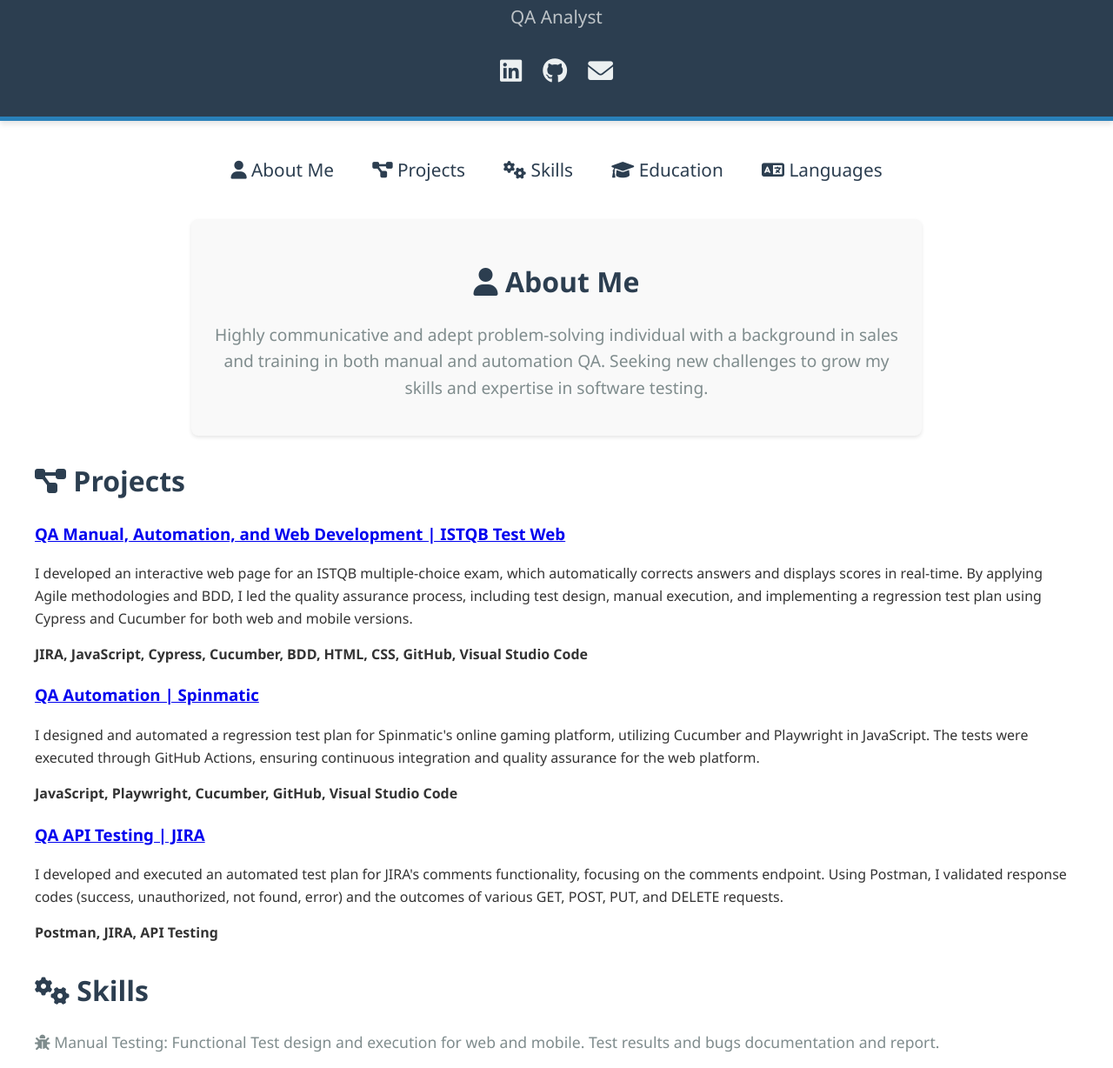
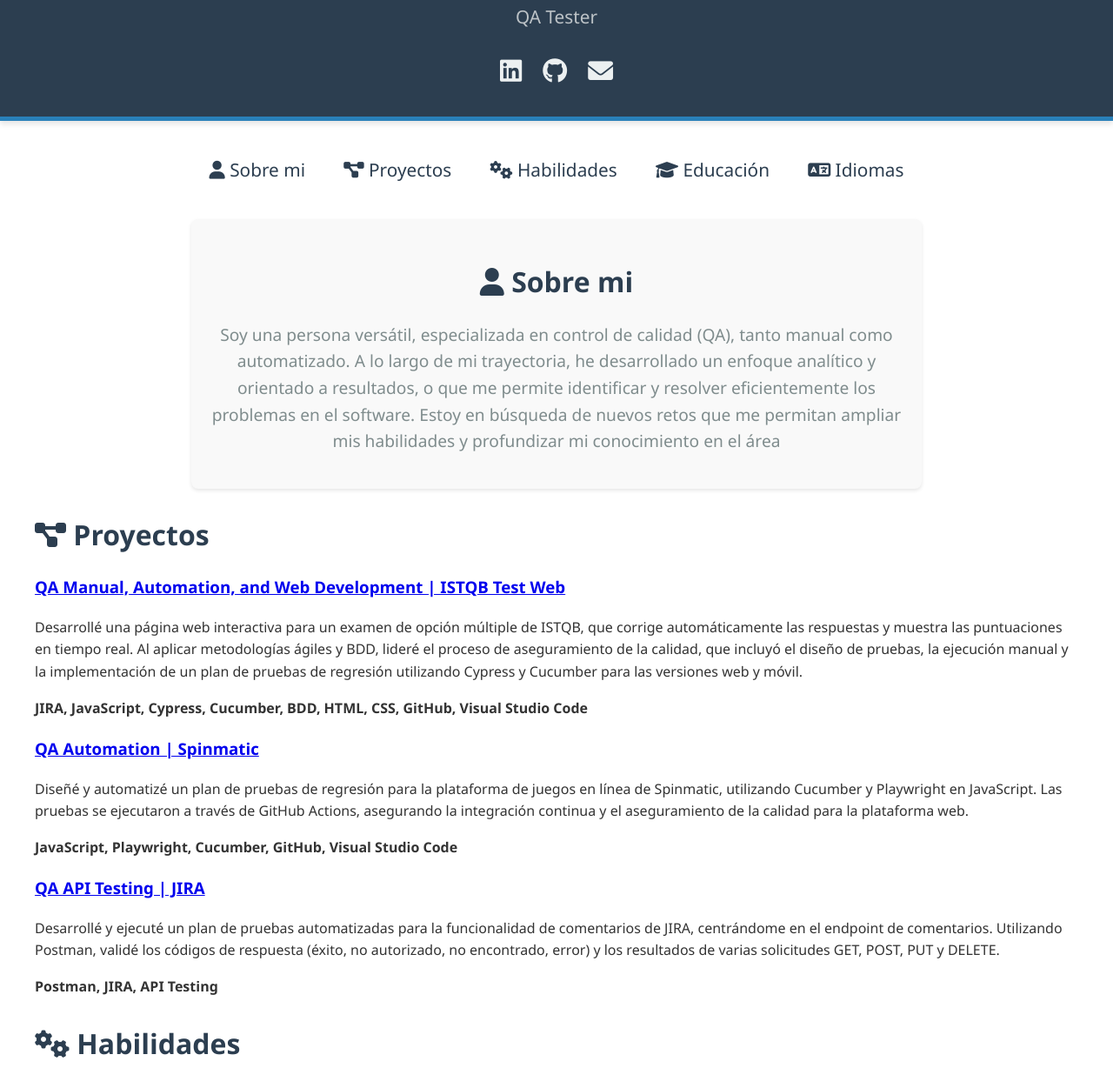
Before and after one commit to SamantaRamosPodadera/portfolio, a plain HTML site: page index.html in a window 1280 px wide. Shown: the part 119-1347 px from the top of the page at 87% size. Drawn offline with Linux system fonts and the light colour scheme.

Commit message:
new portfolio

```diff
--- a/index.html
+++ b/index.html
@@ -4,7 +4,7 @@
 <head>
     <meta charset="UTF-8">
     <meta name="viewport" content="width=device-width, initial-scale=1.0">
-    <title>Portafolio de Samanta Ramos - QA Analyst</title>
+    <title>Portafolio de Samanta Ramos - QA Tester</title>
     <link rel="stylesheet" href="styles.css">
     <link rel="stylesheet" href="https://cdnjs.cloudflare.com/ajax/libs/font-awesome/6.0.0-beta3/css/all.min.css">
 </head>
@@ -13,7 +13,7 @@
     <header>
         <div class="header-content">
             <h1>Samanta Ramos</h1>
-            <p>QA Analyst</p>
+            <p>QA Tester</p>
             <div class="social-links">
                 <a href="https://www.linkedin.com/in/samantaramospodadera/" target="_blank"><i
                         class="fab fa-linkedin"></i></a>
@@ -23,11 +23,11 @@
         </div>
         <nav class="main-nav">
             <ul>
-                <li><a href="#aboutMe"><i class="fas fa-user"></i> About Me</a></li>
-                <li><a href="#projects"><i class="fas fa-project-diagram"></i> Projects</a></li>
-                <li><a href="#skills"><i class="fas fa-cogs"></i> Skills</a></li>
-                <li><a href="#education"><i class="fas fa-graduation-cap"></i> Education</a></li>
-                <li><a href="#languages"><i class="fas fa-language"></i> Languages</a></li>
+                <li><a href="#aboutMe"><i class="fas fa-user"></i> Sobre mi</a></li>
+                <li><a href="#projects"><i class="fas fa-project-diagram"></i> Proyectos</a></li>
+                <li><a href="#skills"><i class="fas fa-cogs"></i> Habilidades</a></li>
+                <li><a href="#education"><i class="fas fa-graduation-cap"></i> Educación</a></li>
+                <li><a href="#languages"><i class="fas fa-language"></i> Idiomas</a></li>
             </ul>
         </nav>
     </header>
@@ -36,80 +36,94 @@
         <div class="content-columns">
             <div class="column" id="column-1">
                 <section id="aboutMe">
-                    <h2><i class="fas fa-user"></i> About Me</h2>
+                    <h2><i class="fas fa-user"></i> Sobre mi</h2>
                     <p id="about-text">
-                        Highly communicative and adept problem-solving individual with a background in sales and
-                        training in both manual and automation QA. Seeking new challenges to grow my skills and
-                        expertise in software testing.
+                        Soy una persona versátil, especializada en control de calidad (QA), tanto manual como
+                        automatizado.
+                        A lo largo de mi trayectoria, he desarrollado un enfoque analítico y orientado a resultados,
+                        o que me permite identificar y resolver eficientemente los problemas en el software.
+                        Estoy en búsqueda de nuevos retos que me permitan ampliar mis habilidades y profundizar mi
+                        conocimiento en el área
                     </p>
                 </section>
 
                 <section id="projects">
-                    <h2><i class="fas fa-project-diagram"></i> Projects</h2>
+                    <h2><i class="fas fa-project-diagram"></i> Proyectos</h2>
                     <div class="project">
                         <h3>
-                            <a href="https://samantaramospodadera.github.io/istqb-online-test/" target="_blank">QA Manual, Automation, and Web Development | ISTQB Test Web</a>
+                            <a href="https://samantaramospodadera.github.io/istqb-online-test/" target="_blank">QA
+                                Manual, Automation, and Web Development | ISTQB Test Web</a>
                         </h3>
                         <p>
-                            I developed an interactive web page for an ISTQB multiple-choice exam, which automatically
-                            corrects answers and displays scores in real-time. By applying Agile methodologies and BDD,
-                            I led the quality assurance process, including test design, manual execution, and
-                            implementing a regression test plan using Cypress and Cucumber for both web and mobile
-                            versions.
+                            Desarrollé una página web interactiva para un examen de opción múltiple de ISTQB,
+                            que corrige automáticamente las respuestas y muestra las puntuaciones en tiempo real.
+                            Al aplicar metodologías ágiles y BDD, lideré el proceso de aseguramiento de la calidad,
+                            que incluyó el diseño de pruebas, la ejecución manual y la implementación de un plan de
+                            pruebas
+                            de regresión utilizando Cypress y Cucumber para las versiones web y móvil.
                         </p>
-                        <p><strong>JIRA, JavaScript, Cypress, Cucumber, BDD, HTML, CSS, GitHub, Visual Studio Code</strong></p>
+                        <p><strong>JIRA, JavaScript, Cypress, Cucumber, BDD, HTML, CSS, GitHub, Visual Studio
+                                Code</strong></p>
 
                         <h3>
-                            <a href="https://github.com/SamantaRamosPodadera/e2e-playwright-spinmatic" target="_blank">QA Automation | Spinmatic</a>
+                            <a href="https://github.com/SamantaRamosPodadera/e2e-playwright-spinmatic"
+                                target="_blank">QA Automation | Spinmatic</a>
                         </h3>
                         <p>
-                            I designed and automated a regression test plan for Spinmatic's online gaming platform,
-                            utilizing Cucumber and Playwright in JavaScript. The tests were executed through GitHub Actions,
-                            ensuring continuous integration and quality assurance for the web platform.
+                            Diseñé y automatizé un plan de pruebas de regresión para la plataforma de juegos en línea de
+                            Spinmatic,
+                            utilizando Cucumber y Playwright en JavaScript. Las pruebas se ejecutaron a través de GitHub
+                            Actions,
+                            asegurando la integración continua y el aseguramiento de la calidad para la plataforma web.
                         </p>
                         <p><strong>JavaScript, Playwright, Cucumber, GitHub, Visual Studio Code</strong></p>
 
                         <h3>
-                            <a href="https://github.com/SamantaRamosPodadera/api_test_jira" target="_blank">QA API Testing | JIRA</a>
+                            <a href="https://github.com/SamantaRamosPodadera/api_test_jira" target="_blank">QA API
+                                Testing | JIRA</a>
                         </h3>
                         <p>
-                            I developed and executed an automated test plan for JIRA's comments functionality, focusing on
-                            the comments endpoint. Using Postman, I validated response codes (success, unauthorized, not
-                            found, error) and the outcomes of various GET, POST, PUT, and DELETE requests.
+                            Desarrollé y ejecuté un plan de pruebas automatizadas para la funcionalidad de comentarios
+                            de JIRA,
+                            centrándome en el endpoint de comentarios. Utilizando Postman, validé los códigos de
+                            respuesta (éxito, no autorizado, no encontrado, error)
+                            y los resultados de varias solicitudes GET, POST, PUT y DELETE.
                         </p>
                         <p><strong>Postman, JIRA, API Testing</strong></p>
                     </div>
 
 
                     <section id="skills">
-                    <h2><i class="fas fa-cogs"></i> Skills</h2>
+                        <h2><i class="fas fa-cogs"></i> Habilidades</h2>
                         <ul>
-                        <li><i class="fas fa-bug"></i> Manual Testing: Functional Test design and execution for web and mobile. Test results and bugs documentation and report.</li>
+                            <li><i class="fas fa-bug"></i> Manual Testing: Functional Test design and execution for web
+                                and mobile. Test results and bugs documentation and report.</li>
                             <li><i class="fas fa-robot"></i> Test Automation: Cypress, Playwright, and Cucumber.</li>
                             <li><i class="fas fa-code-branch"></i> API Testing: Postman.</li>
                             <li><i class="fab fa-jira"></i> Project Management: JIRA</li>
                             <li><i class="fas fa-calendar-alt"></i> Test Management Tools: Zephyr Scale, Testiny</li>
                             <li><i class="fas fa-sync-alt"></i> Agile Methodologies: Scrum, Kanban, BDD</li>
-                        <li><i class="fas fa-tools"></i> CI/CD: Experience with integrating tests into GitHub Actions for continuous integration.</li>
+                            <li><i class="fas fa-tools"></i> CI/CD: Experience with integrating tests into GitHub
+                                Actions for continuous integration.</li>
                             <li><i class="fas fa-code"></i> Programming Languages: JavaScript; Python.</li>
 
                         </ul>
                     </section>
 
                     <section id="education">
-                    <h2><i class="fas fa-graduation-cap"></i> Education</h2>
+                        <h2><i class="fas fa-graduation-cap"></i> Educación</h2>
                         <ul>
-                        <li>Certified in Web and API QA - 2024-BOOTCAMPQA</li>
-                        <li>Certified in Python and Database - 2023-AEPI</li>
-                        <li>Commerce & Marketing VET - 2009-2011 IES Miguel Romero Esteo</li>
+                            <li>Certificado en Web and API QA - 2024-BOOTCAMPQA</li>
+                            <li>Certificado en Python and Database - 2023-AEPI</li>
+                            <li>Comercio & Marketing FPI - 2009-2011 IES Miguel Romero Esteo</li>
                         </ul>
                     </section>
 
                     <section id="languages">
-                    <h2><i class="fas fa-language"></i> Languages</h2>
+                        <h2><i class="fas fa-language"></i> Idiomas</h2>
                         <ul>
-                        <li><i class="fas fa-globe"></i> Spanish (Native)</li>
-                        <li><i class="fas fa-globe"></i> English (B1)</li>
+                            <li><i class="fas fa-globe"></i> Español (Native)</li>
+                            <li><i class="fas fa-globe"></i> Ingles (B1)</li>
                         </ul>
                     </section>
             </div>
@@ -124,7 +138,7 @@
 
     <div id="contact-info" class="contact-popup">
         <p><strong>Email:</strong> samantaramospodadera@gmail.com</p>
-        <p><strong>Phone:</strong> +34 644 614 761</p>
+        <p><strong>Teléfono:</strong> +34 644 614 761</p>
         <button onclick="closeContactInfo()">Close</button>
     </div>
 
```
Lines whose indentation alone changed are shown as unchanged.
